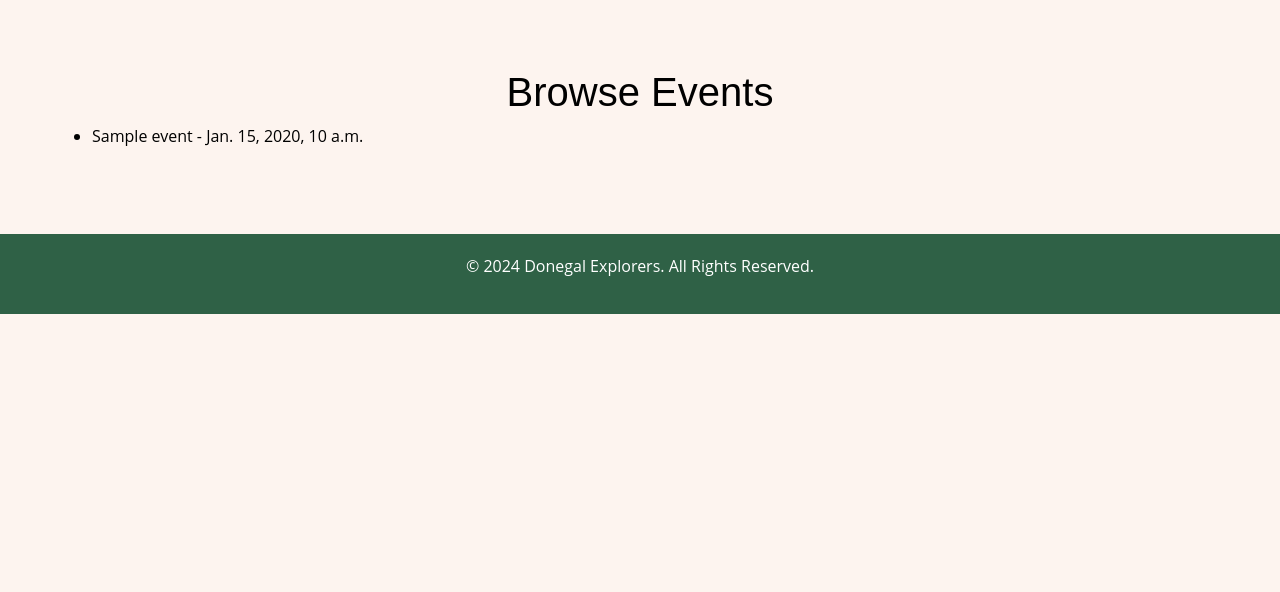
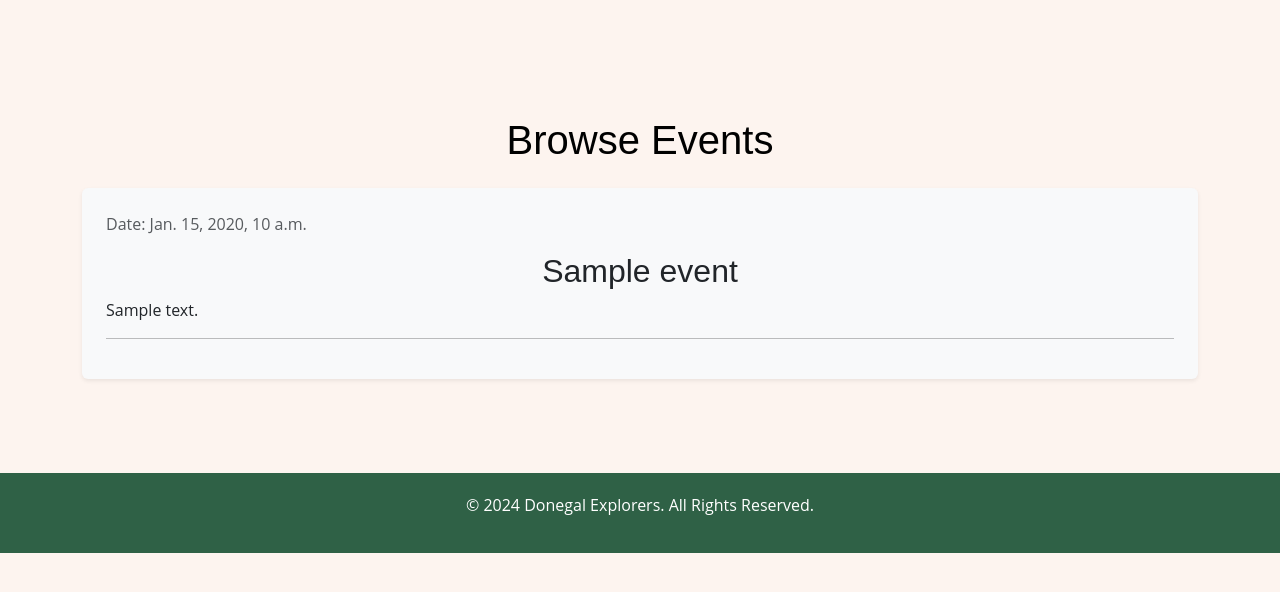
Before and after one commit to SophieMcGee/donegalexplorers, a Django app: page /browse-events/ in a window 1280 px wide. Shown: the part 76-668 px from the top of the page. Run offline with Django 4.2, Linux system fonts and the light colour scheme; tables that the repository leaves empty hold one stand-in row (values such as "Sample post"); some libraries are stand-ins or nearby versions.

Commit message:
Enhance Browse Events template with styled event listing

```diff
--- a/templates/browse_events.html
+++ b/templates/browse_events.html
@@ -1,10 +1,20 @@
 {% extends 'base_layout.html' %}
 
 {% block content %}
-<h1>Browse Events</h1>
-<ul>
+<div class="container mt-5">
+    <h1 class="mb-4">Browse Events</h1>
+
     {% for event in events %}
-        <li>{{ event.title }} - {{ event.date }}</li>
+    <div class="event-item mb-4 p-4 rounded shadow-sm bg-light">
+        <div>
+            <p class="text-muted">Date: {{ event.date }}</p>
+        </div>
+        <a href="{% url 'event_detail' event.slug %}" class="text-decoration-none text-dark">
+            <h2 class="mb-2">{{ event.title }}</h2>
+            <p>{{ event.description }}</p>
+        </a>
+        <hr>
+    </div>
     {% endfor %}
-</ul>
+</div>
 {% endblock %}
```
